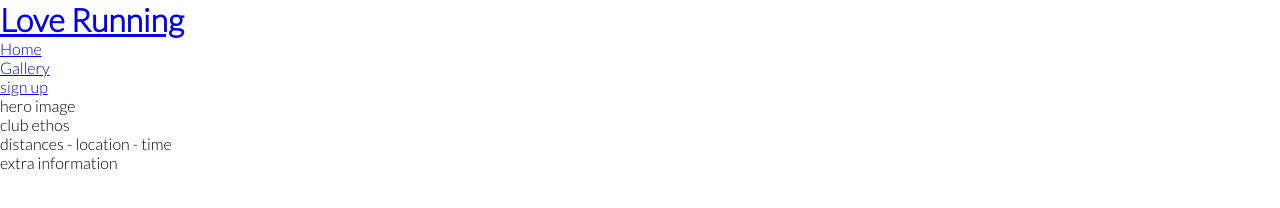
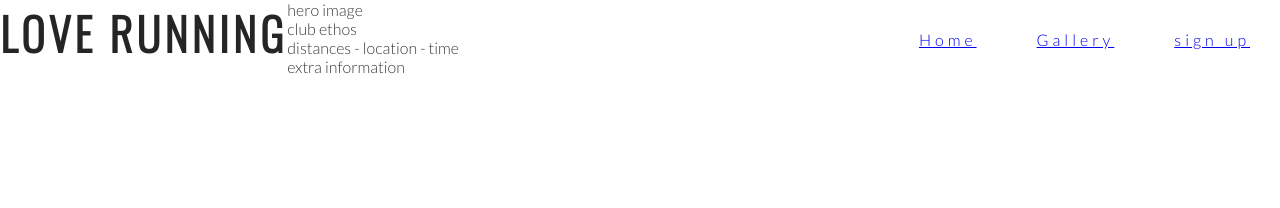
Before and after one commit to Frangidha/Project-HTML-CSS, a plain HTML site: page index.html in a window 1280 px wide. Drawn offline with nearby package versions, Linux system fonts and the light colour scheme.

Commit message:
change of lay-out

```diff
--- a/assets/css/style.css
+++ b/assets/css/style.css
@@ -1,3 +1,19 @@
 @import url('https://fonts.googleapis.com/css2?family=Lato:wght@300&family=Oswald:wght@300&display=swap');
+
 *{margin:0; padding: 0; border: 0;}
-body { font-family: lato, 'sans serif'; font-weight: 300;}
+body { font-family: lato, sans-serif; font-weight: 300; color:#3a3a3a ;}
+/*headings and logo */
+h1, h2 {font-family: oswald, sans-serif;
+text-transform: uppercase;
+letter-spacing: 4px;
+color: #252525;
+}
+
+#logo {float: left;
+font-size: 280%;}
+/*navigation links */
+#menu {font: 110%;
+letter-spacing: 4px
+;}
+#menu li {float: right; list-style-type: none;
+margin: 30px;}
--- a/index.html
+++ b/index.html
@@ -13,14 +13,15 @@
 
 <body>
     <header><a href="index.html">
-            <h1>Love Running</h1>
+            <h1 id="logo">Love Running</h1>
         </a></header>
         <nav>
 
-            <ul>
+            <ul id="menu">
+                <li><a href="#">sign up</a></li>
+                <li><a href="#">Gallery</a></li>
                 <li><a href="index.html">Home</a></li>
-                <li><a href="#">Gallery</a></li>
-                <li><a href="#">sign up</a></li>
+
             </ul>
 
         </nav>
```
